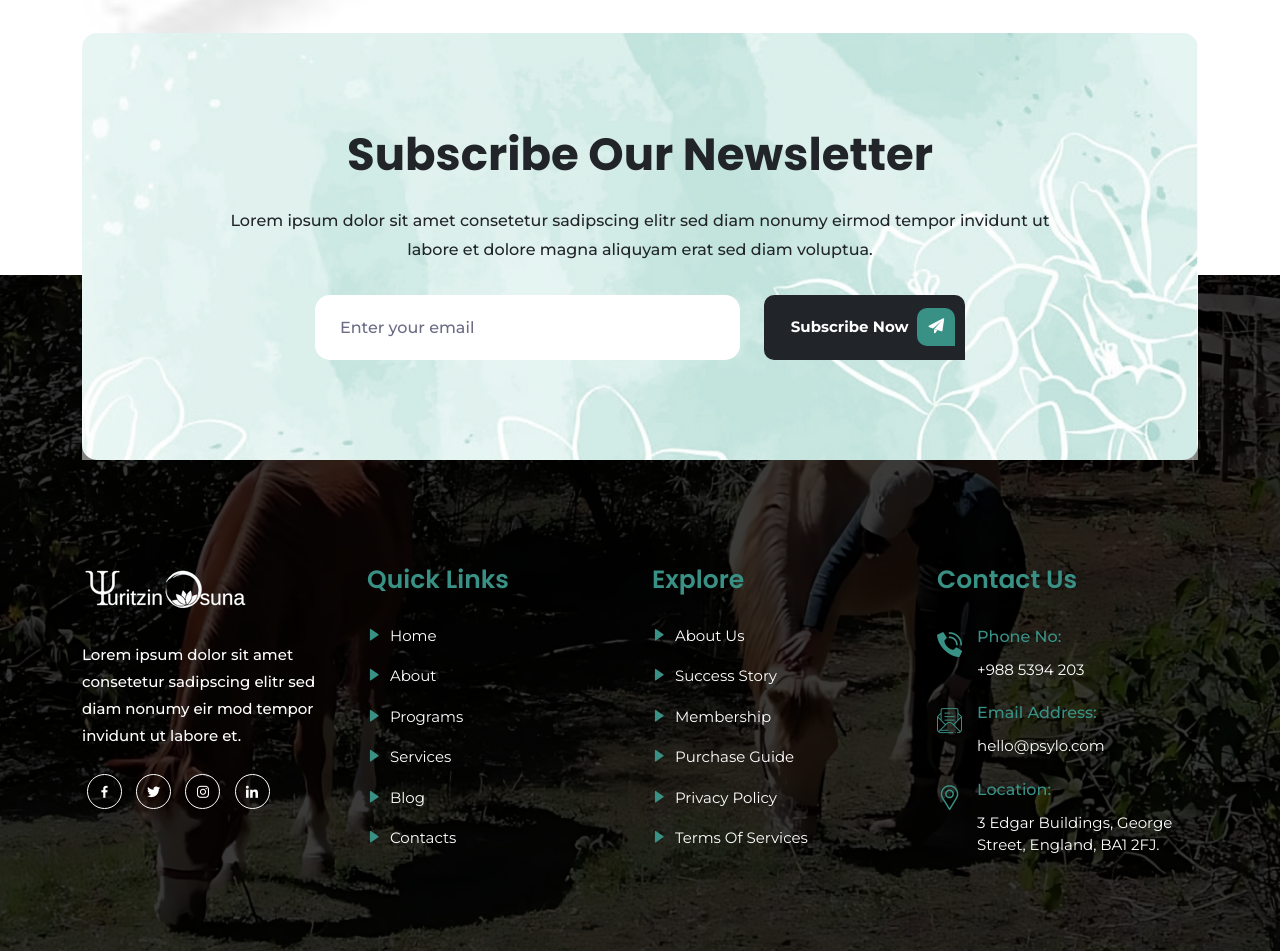
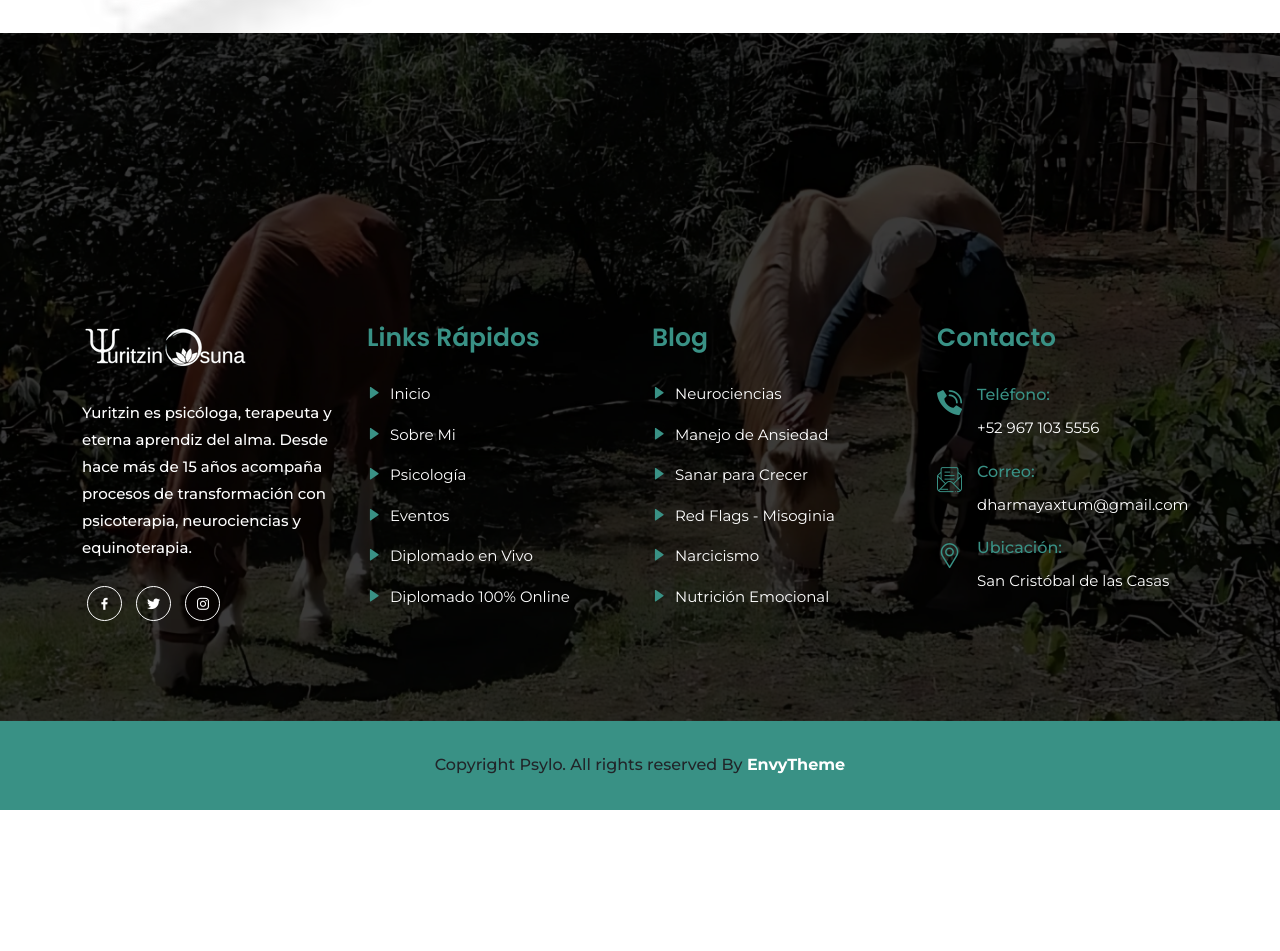
Before and after one commit to tooniosuna/yuri, a plain HTML site: page about.html in a window 1280 px wide. Shown: the part 5940-6891 px from the top of the page. After the commit the page ends 6750 px from the top, so only its background shows below. Drawn offline with nearby package versions, Linux system fonts and the light colour scheme; files that its build step writes are made by us from their sources; files whose address does not match are found by name.

Commit message:
changes about.html

```diff
--- a/about.html
+++ b/about.html
@@ -116,7 +116,7 @@
                 <div class="container">
                     <div class="main-responsive-menu">
                         <div class="logo">
-                            <a href="index.html">
+                            <a href="./">
                                 <img src="assets/images/logo.png" class="black-logo" alt="image">
                                 <img src="assets/images/logo-2.png" class="white-logo" alt="image">
                             </a>
@@ -128,7 +128,7 @@
             <div class="main-navbar">
                 <div class="container">
                     <nav class="navbar navbar-expand-md navbar-light">
-                        <a class="navbar-brand" href="index.html">
+                        <a class="navbar-brand" href="./">
                             <img src="assets/images/logo.png" class="black-logo" alt="image">
                             <img src="assets/images/logo-2.png" class="white-logo" alt="image">
                         </a>
@@ -143,7 +143,7 @@
 
                                     <ul class="dropdown-menu">
                                         <li class="nav-item">
-                                            <a href="index.html" class="nav-link">Home Demo - 1</a>
+                                            <a href="./" class="nav-link">Home Demo - 1</a>
                                         </li>
 
                                         <li class="nav-item">
@@ -501,7 +501,7 @@
                             <h2>About Us</h2>
                             <ul>
                                 <li>
-                                    <a href="index.html">Home</a>
+                                    <a href="./">Home</a>
                                 </li>
                                 <li>About Us</li>
                             </ul>
@@ -1103,32 +1103,6 @@
         </section>
         <!-- End Reviews Area -->
 
-        <!-- Start Subscribe Area -->
-        <div class="subscribe-area bg-top">
-            <div class="container">
-                <div class="subscribe-inner-box">
-                    <div class="subscribe-content">
-                        <h2>Subscribe Our Newsletter</h2>
-                        <p>Lorem ipsum dolor sit amet consetetur sadipscing elitr sed diam nonumy eirmod tempor invidunt ut labore et dolore magna aliquyam erat sed diam voluptua.</p>
-
-                        <form class="newsletter-form" data-bs-toggle="validator">
-                            <div class="row">
-                                <div class="col-lg-8 col-md-6">
-                                    <input type="email" class="input-newsletter" placeholder="Enter your email" name="EMAIL" required autocomplete="off">
-                                </div>
-
-                                <div class="col-lg-4 col-md-6">
-                                    <button type="submit">Subscribe Now <i class="flaticon-paper-plane"></i></button>
-                                    <div id="validator-newsletter" class="form-result"></div>
-                                </div>
-                            </div>
-                        </form>
-                    </div>
-                </div>
-            </div>
-        </div>
-        <!-- End Subscribe Area -->
-
         <!-- Start Footer Area -->
         <footer class="footer-area bg-top pt-100 pb-70">
             <div class="container">
@@ -1136,22 +1110,19 @@
                     <div class="col-lg-3 col-sm-6">
                         <div class="single-footer-widget">
                             <div class="widget-logo">
-                                <a href="index.html"><img src="assets/images/logo-2.png" alt="image"></a>
+                                <a href="./"><img src="assets/images/logo-2.png" alt="image"></a>
                             </div>
-                            <p>Lorem ipsum dolor sit amet consetetur sadipscing elitr sed diam nonumy eir mod tempor invidunt ut labore et.</p>
+                            <p>Yuritzin es psicóloga, terapeuta y eterna aprendiz del alma. Desde hace más de 15 años acompaña procesos de transformación con psicoterapia, neurociencias y equinoterapia.</p>
 
                             <div class="widget-share">
-                                <a href="#" target="_blank">
+                                <a href="https://www.facebook.com/PsicoterapiaOnlinePsicYuritzinOsuna" target="_blank">
                                     <i class='bx bxl-facebook'></i>
                                 </a>
-                                <a href="#" target="_blank">
+                                <a href="https://twitter.com/YuritzinSanCris" target="_blank">
                                     <i class='bx bxl-twitter'></i>
                                 </a>
-                                <a href="#" target="_blank">
+                                <a href="https://www.instagram.com/yuritzin_om/" target="_blank">
                                     <i class='bx bxl-instagram'></i>
-                                </a>
-                                <a href="#" target="_blank">
-                                    <i class='bx bxl-linkedin'></i>
                                 </a>
                             </div>
                         </div>
@@ -1159,26 +1130,26 @@
 
                     <div class="col-lg-3 col-sm-6">
                         <div class="single-footer-widget">
-                            <h3>Quick Links</h3>
+                            <h3>Links Rápidos</h3>
 
                             <ul class="quick-links">
                                 <li>
-                                    <a href="index.html"><i class='bx bxs-right-arrow'></i> Home</a>
+                                    <a href="./"><i class='bx bxs-right-arrow'></i> Inicio</a>
                                 </li>
                                 <li>
-                                    <a href="about.html"><i class='bx bxs-right-arrow'></i> About</a>
+                                    <a href="sobre-mi.html"><i class='bx bxs-right-arrow'></i> Sobre Mi</a>
                                 </li>
                                 <li>
-                                    <a href="#"><i class='bx bxs-right-arrow'></i> Programs</a>
+                                    <a href="servicios-psicología.html"><i class='bx bxs-right-arrow'></i> Psicología</a>
                                 </li>
                                 <li>
-                                    <a href="services.html"><i class='bx bxs-right-arrow'></i> Services</a>
+                                    <a href="eventos.html"><i class='bx bxs-right-arrow'></i> Eventos</a>
                                 </li>
                                 <li>
-                                    <a href="blog-3.html"><i class='bx bxs-right-arrow'></i> Blog</a>
+                                    <a href="diplomado-proxima-gen.html"><i class='bx bxs-right-arrow'></i> Diplomado en Vivo</a>
                                 </li>
                                 <li>
-                                    <a href="contact.html"><i class='bx bxs-right-arrow'></i> Contacts</a>
+                                    <a href="diplomado-online.html"><i class='bx bxs-right-arrow'></i> Diplomado 100% Online</a>
                                 </li>
                             </ul>
                         </div>
@@ -1186,26 +1157,26 @@
 
                     <div class="col-lg-3 col-sm-6">
                         <div class="single-footer-widget">
-                            <h3>Explore</h3>
+                            <h3>Blog</h3>
 
                             <ul class="quick-links">
                                 <li>
-                                    <a href="about.html"><i class='bx bxs-right-arrow'></i> About Us</a>
+                                    <a href="blog/salud-mental-neurociencias.html"><i class='bx bxs-right-arrow'></i> Neurociencias</a>
                                 </li>
                                 <li>
-                                    <a href="success-story.html"><i class='bx bxs-right-arrow'></i> Success Story</a>
+                                    <a href="#"><i class='bx bxs-right-arrow'></i> Manejo de Ansiedad</a>
                                 </li>
                                 <li>
-                                    <a href="membership-levels.html"><i class='bx bxs-right-arrow'></i> Membership</a>
+                                    <a href="#"><i class='bx bxs-right-arrow'></i> Sanar para Crecer</a>
                                 </li>
                                 <li>
-                                    <a href="purchase-guide.html"><i class='bx bxs-right-arrow'></i> Purchase Guide</a>
+                                    <a href="#"><i class='bx bxs-right-arrow'></i> Red Flags - Misoginia</a>
                                 </li>
                                 <li>
-                                    <a href="privacy-policy.html"><i class='bx bxs-right-arrow'></i> Privacy Policy</a>
+                                    <a href="#"><i class='bx bxs-right-arrow'></i> Narcicismo</a>
                                 </li>
                                 <li>
-                                    <a href="terms-of-service.html"><i class='bx bxs-right-arrow'></i> Terms Of Services</a>
+                                    <a href="#"><i class='bx bxs-right-arrow'></i> Nutrición Emocional</a>
                                 </li>
                             </ul>
                         </div>
@@ -1213,23 +1184,23 @@
 
                     <div class="col-lg-3 col-sm-6">
                         <div class="single-footer-widget">
-                            <h3>Contact Us</h3>
+                            <h3>Contacto</h3>
 
                             <ul class="footer-contact-info">
                                 <li>
                                     <i class='flaticon-phone-call'></i>
-                                    <span>Phone No:</span>
-                                    <a href="tel:9885394203">+988 5394 203</a>
+                                    <span>Teléfono:</span>
+                                    <a href="tel:+529671035556">+52 967 103 5556</a>
                                 </li>
                                 <li>
                                     <i class='flaticon-mail'></i>
-                                    <span>Email Address:</span>
-                                    <a href="mailto:hello@psylo.com">hello@psylo.com</a>
+                                    <span>Correo:</span>
+                                    <a href="mailto:dharmayaxtum@gmail.com">dharmayaxtum@gmail.com</a>
                                 </li>
                                 <li>
                                     <i class='flaticon-placeholder'></i>
-                                    <span>Location:</span>
-                                    3 Edgar Buildings, George Street, England, BA1 2FJ.
+                                    <span>Ubicación:</span>
+                                    San Cristóbal de las Casas
                                 </li>
                             </ul>
                         </div>
```
